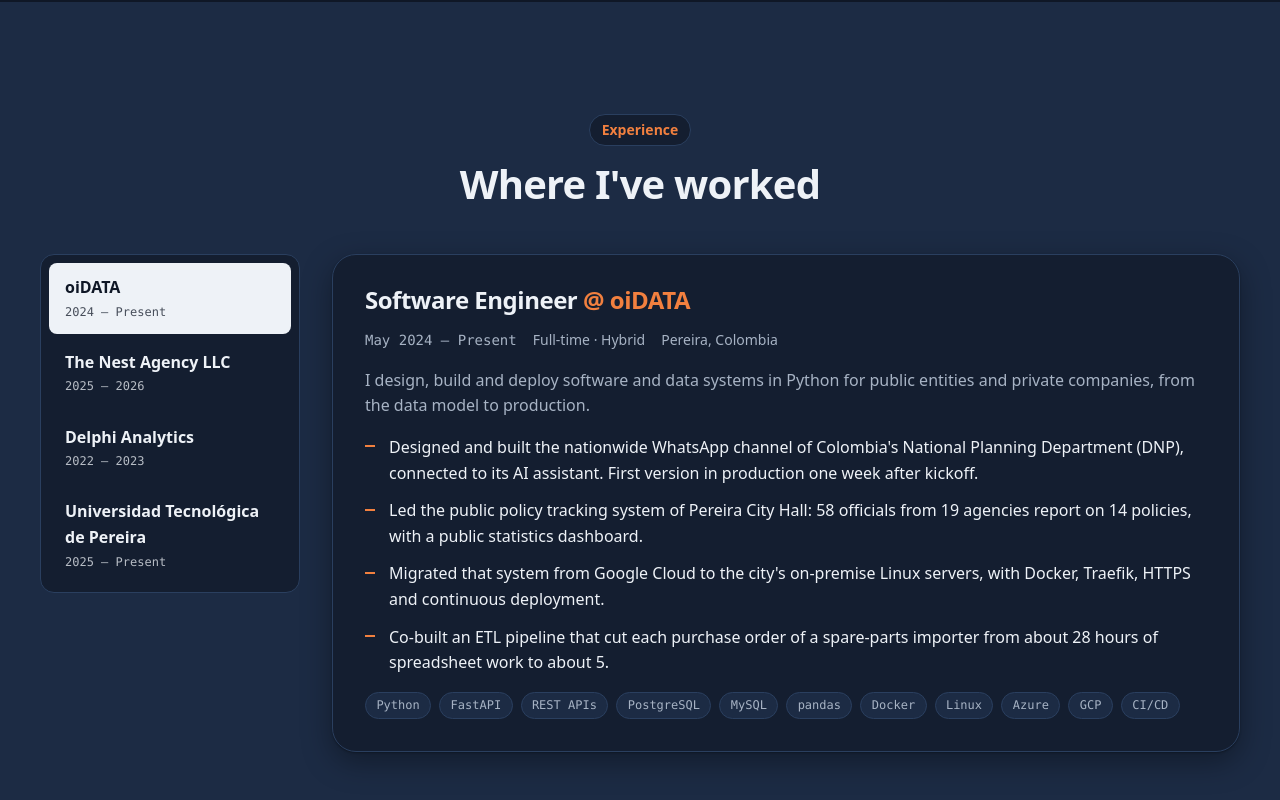
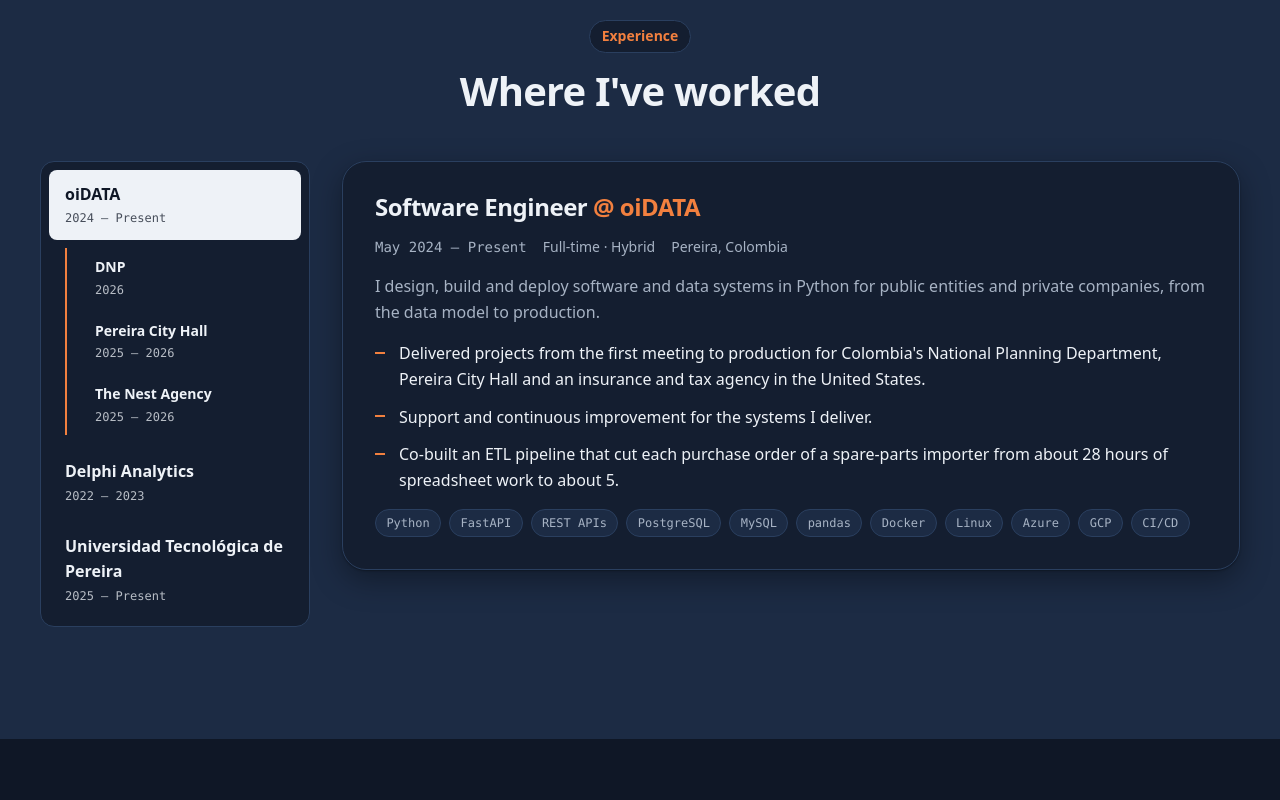
Before and after one commit to gerwintorres/gerwintorres.com, an Astro site: page / in a window 1280 px wide. Shown: the part 1726-2526 px from the top of the page. Built offline with nearby package versions, Linux system fonts and the light colour scheme; Astro itself is replaced by a stand-in of ours.

Commit message:
feat(experience): show DNP, Pereira City Hall and The Nest Agency as clients under oiDATA

```diff
--- a/src/components/sections/Experience.astro
+++ b/src/components/sections/Experience.astro
@@ -2,7 +2,7 @@
 import Chips from "../ui/Chips.astro";
 import SectionHeading from "../ui/SectionHeading.astro";
 import { experience, sections } from "../../data/content";
-import { tx, useTranslations, type Lang } from "../../i18n/ui";
+import { tx, useTranslations, type Lang, type Localized } from "../../i18n/ui";
 
 interface Props {
   lang: Lang;
@@ -17,6 +17,58 @@ const month = (ym: string): string => {
     new Date(y ?? 2000, (m ?? 1) - 1),
   );
 };
+const years = (start: string, end: string | null): string => {
+  const from = year(start);
+  const to = end ? year(end) : t("date.present");
+  return from === to ? from : `${from} – ${to}`;
+};
+
+/** One tab per company, and one per client inside a company. */
+interface Entry {
+  id: string;
+  group: string;
+  isClient: boolean;
+  tab: string;
+  title: string;
+  at: string;
+  start: string;
+  end: string | null;
+  meta: Localized[];
+  summary: Localized;
+  highlights: Localized[];
+  stack: string[];
+}
+
+const entries: Entry[] = experience.flatMap((job) => [
+  {
+    id: job.id,
+    group: job.id,
+    isClient: false,
+    tab: job.company,
+    title: tx(job.role, lang),
+    at: job.company,
+    start: job.start,
+    end: job.end,
+    meta: [job.type, job.location],
+    summary: job.summary,
+    highlights: job.highlights,
+    stack: job.stack,
+  },
+  ...(job.clients ?? []).map((client) => ({
+    id: `${job.id}-${client.id}`,
+    group: job.id,
+    isClient: true,
+    tab: tx(client.tab, lang),
+    title: tx(client.name, lang),
+    at: job.company,
+    start: client.start,
+    end: client.end,
+    meta: [client.role, client.type, client.location].filter((m): m is Localized => !!m),
+    summary: client.summary,
+    highlights: client.highlights,
+    stack: client.stack,
+  })),
+]);
 ---
 
 <section class="section alt" id="experience" aria-labelledby="experience-title">
@@ -29,49 +81,81 @@ const month = (ym: string): string => {
 
     <div class="xp reveal">
       <div class="tabs" role="tablist" aria-label={tx(sections.experience.eyebrow, lang)}>
-        {experience.map((item, i) => (
+        {experience.map((job) => {
+          const own = entries.filter((e) => e.group === job.id);
+          const [parent, ...clients] = own;
+          const open = job.id === entries[0]?.group;
+          return (
+            <div class:list={["group", { "is-open": open }]} data-group={job.id}>
+              {parent && (
                 <button
                   class="tab"
                   type="button"
                   role="tab"
-            id={`xp-tab-${i}`}
-            aria-controls={`xp-panel-${i}`}
-            aria-selected={i === 0 ? "true" : "false"}
-            tabindex={i === 0 ? 0 : -1}
+                  id={`xp-tab-${parent.id}`}
+                  aria-controls={`xp-panel-${parent.id}`}
+                  aria-selected={parent.id === entries[0]?.id ? "true" : "false"}
+                  tabindex={parent.id === entries[0]?.id ? 0 : -1}
                 >
-            <span class="tab-name">{item.company}</span>
-            <span class="tab-years mono">
-              {year(item.start)} – {item.end ? year(item.end) : t("date.present")}
-            </span>
+                  <span class="tab-name">{parent.tab}</span>
+                  <span class="tab-years mono">{years(parent.start, parent.end)}</span>
+                </button>
+              )}
+              {clients.length > 0 && (
+                <div class="subtabs" role="presentation">
+                  {clients.map((client) => (
+                    <button
+                      class="tab subtab"
+                      type="button"
+                      role="tab"
+                      id={`xp-tab-${client.id}`}
+                      aria-controls={`xp-panel-${client.id}`}
+                      aria-selected="false"
+                      tabindex="-1"
+                    >
+                      <span class="tab-name">{client.tab}</span>
+                      <span class="tab-years mono">{years(client.start, client.end)}</span>
                     </button>
                   ))}
                 </div>
+              )}
+            </div>
+          );
+        })}
+      </div>
 
-      {experience.map((item, i) => (
+      {entries.map((entry, i) => (
         <article
           class="panel"
           role="tabpanel"
-          id={`xp-panel-${i}`}
-          aria-labelledby={`xp-tab-${i}`}
+          id={`xp-panel-${entry.id}`}
+          aria-labelledby={`xp-tab-${entry.id}`}
           hidden={i !== 0}
         >
+          {entry.isClient && (
+            <p class="client-of mono">
+              {t("xp.client")} {entry.at}
+            </p>
+          )}
           <h3>
-            {tx(item.role, lang)} <span class="at">@ {item.company}</span>
+            {entry.title}
+            {!entry.isClient && <span class="at"> @ {entry.at}</span>}
           </h3>
           <p class="meta">
             <span class="mono">
-              {month(item.start)} – {item.end ? month(item.end) : t("date.present")}
+              {month(entry.start)} – {entry.end ? month(entry.end) : t("date.present")}
             </span>
-            <span>{tx(item.type, lang)}</span>
-            <span>{tx(item.location, lang)}</span>
+            {entry.meta.map((m) => (
+              <span>{tx(m, lang)}</span>
+            ))}
           </p>
-          <p class="summary">{tx(item.summary, lang)}</p>
+          <p class="summary">{tx(entry.summary, lang)}</p>
           <ul class="highlights" role="list">
-            {item.highlights.map((highlight) => (
+            {entry.highlights.map((highlight) => (
               <li>{tx(highlight, lang)}</li>
             ))}
           </ul>
-          <Chips items={item.stack} />
+          <Chips items={entry.stack} />
         </article>
       ))}
     </div>
@@ -79,36 +163,46 @@ const month = (ym: string): string => {
 </section>
 
 <script>
-  // Accessible tabs: click or arrow keys move between companies.
+  // Accessible tabs. A company's clients unfold under it while the company or one of them is selected.
   document.querySelectorAll<HTMLElement>(".xp").forEach((root) => {
     const tabs = [...root.querySelectorAll<HTMLButtonElement>("[role=tab]")];
+    const groups = [...root.querySelectorAll<HTMLElement>(".group")];
 
-    function select(index: number, focus = false): void {
-      tabs.forEach((tab, i) => {
-        const selected = i === index;
-        tab.setAttribute("aria-selected", String(selected));
-        tab.tabIndex = selected ? 0 : -1;
-        const panel = document.getElementById(tab.getAttribute("aria-controls") ?? "");
+    function visibleTabs(): HTMLButtonElement[] {
+      return tabs.filter((tab) => tab.offsetParent !== null);
+    }
+
+    function select(tab: HTMLButtonElement, focus = false): void {
+      tabs.forEach((other) => {
+        const selected = other === tab;
+        other.setAttribute("aria-selected", String(selected));
+        other.tabIndex = selected ? 0 : -1;
+        const panel = document.getElementById(other.getAttribute("aria-controls") ?? "");
         if (panel) panel.hidden = !selected;
       });
-      if (focus) tabs[index]?.focus();
+      const group = tab.closest<HTMLElement>(".group");
+      groups.forEach((g) => g.classList.toggle("is-open", g === group));
+      if (focus) tab.focus();
     }
 
-    tabs.forEach((tab, i) => {
-      tab.addEventListener("click", () => select(i));
+    tabs.forEach((tab) => {
+      tab.addEventListener("click", () => select(tab));
       tab.addEventListener("keydown", (event) => {
-        const keys: Record<string, number> = {
+        const visible = visibleTabs();
+        const i = visible.indexOf(tab);
+        const moves: Record<string, number> = {
           ArrowDown: i + 1,
           ArrowRight: i + 1,
           ArrowUp: i - 1,
           ArrowLeft: i - 1,
           Home: 0,
-          End: tabs.length - 1,
+          End: visible.length - 1,
         };
-        const next = keys[event.key];
+        const next = moves[event.key];
         if (next === undefined) return;
         event.preventDefault();
-        select((next + tabs.length) % tabs.length, true);
+        const target = visible[(next + visible.length) % visible.length];
+        if (target) select(target, true);
       });
     });
   });
@@ -117,7 +211,7 @@ const month = (ym: string): string => {
 <style>
   .xp {
     display: grid;
-    grid-template-columns: 260px 1fr;
+    grid-template-columns: 270px 1fr;
     gap: var(--space-8);
     align-items: start;
   }
@@ -131,9 +225,15 @@ const month = (ym: string): string => {
     background: var(--surface);
   }
 
+  .group {
+    display: grid;
+    gap: var(--space-1);
+  }
+
   .tab {
     display: grid;
     gap: 2px;
+    width: 100%;
     padding: var(--space-3) var(--space-4);
     border: 0;
     border-radius: var(--radius-sm);
@@ -163,6 +263,27 @@ const month = (ym: string): string => {
     opacity: 0.75;
   }
 
+  .subtabs {
+    display: none;
+    gap: var(--space-1);
+    margin: var(--space-1) 0 var(--space-2) var(--space-4);
+    padding-left: var(--space-3);
+    border-left: 2px solid var(--accent);
+  }
+
+  .group.is-open .subtabs {
+    display: grid;
+  }
+
+  .subtab {
+    padding-block: var(--space-2);
+  }
+
+  .subtab .tab-name {
+    font-size: var(--text-sm);
+    font-weight: 600;
+  }
+
   .panel {
     display: grid;
     gap: var(--space-4);
@@ -175,6 +296,13 @@ const month = (ym: string): string => {
 
   .panel[hidden] {
     display: none;
+  }
+
+  .client-of {
+    color: var(--accent-text);
+    font-size: var(--text-xs);
+    letter-spacing: 0.08em;
+    text-transform: uppercase;
   }
 
   h3 {
@@ -226,15 +354,6 @@ const month = (ym: string): string => {
       grid-template-columns: 1fr;
     }
 
-    .tabs {
-      display: flex;
-      overflow-x: auto;
-    }
-
-    .tab {
-      flex: 0 0 auto;
-    }
-
     .panel {
       padding: var(--space-6);
     }
--- a/src/data/content.ts
+++ b/src/data/content.ts
@@ -10,7 +10,23 @@ export interface LinkItem {
   href: string;
 }
 
+/** Work done for a client while employed at a company (e.g. projects delivered through oiDATA). */
+export interface ClientWork {
+  id: string;
+  tab: Localized;
+  name: Localized;
+  role?: Localized;
+  type?: Localized;
+  location?: Localized;
+  start: string;
+  end: string | null;
+  summary: Localized;
+  highlights: Localized[];
+  stack: string[];
+}
+
 export interface Experience {
+  id: string;
   company: string;
   role: Localized;
   type: Localized;
@@ -20,6 +36,7 @@ export interface Experience {
   summary: Localized;
   highlights: Localized[];
   stack: string[];
+  clients?: ClientWork[];
 }
 
 export interface Project {
@@ -176,6 +193,7 @@ export const about = {
 
 export const experience: Experience[] = [
   {
+    id: "oidata",
     company: "oiDATA",
     role: { en: "Software Engineer", es: "Ingeniero de Software" },
     type: { en: "Full-time · Hybrid", es: "Tiempo completo · Híbrido" },
@@ -188,16 +206,12 @@ export const experience: Experience[] = [
     },
     highlights: [
       {
-        en: "Designed and built the nationwide WhatsApp channel of Colombia's National Planning Department (DNP), connected to its AI assistant. First version in production one week after kickoff.",
-        es: "Diseñé y construí el canal nacional de WhatsApp del Departamento Nacional de Planeación (DNP), conectado a su asistente de IA. Primera versión en producción una semana después de arrancar.",
+        en: "Delivered projects from the first meeting to production for Colombia's National Planning Department, Pereira City Hall and an insurance and tax agency in the United States.",
+        es: "Entregué proyectos desde la primera reunión hasta producción para el Departamento Nacional de Planeación, la Alcaldía de Pereira y una agencia de seguros e impuestos en Estados Unidos.",
       },
       {
-        en: "Led the public policy tracking system of Pereira City Hall: 58 officials from 19 agencies report on 14 policies, with a public statistics dashboard.",
-        es: "Lideré el sistema de seguimiento de políticas públicas de la Alcaldía de Pereira: 58 funcionarios de 19 dependencias reportan 14 políticas, con un tablero estadístico público.",
-      },
-      {
-        en: "Migrated that system from Google Cloud to the city's on-premise Linux servers, with Docker, Traefik, HTTPS and continuous deployment.",
-        es: "Migré ese sistema de Google Cloud a los servidores Linux de la Alcaldía, con Docker, Traefik, HTTPS y despliegue continuo.",
+        en: "Support and continuous improvement for the systems I deliver.",
+        es: "Soporte y mejora continua de los sistemas que entrego.",
       },
       {
         en: "Co-built an ETL pipeline that cut each purchase order of a spare-parts importer from about 28 hours of spreadsheet work to about 5.",
@@ -217,9 +231,69 @@ export const experience: Experience[] = [
       "GCP",
       "CI/CD",
     ],
+    clients: [
+      {
+        id: "dnp",
+        tab: "DNP",
+        name: {
+          en: "National Planning Department (DNP)",
+          es: "Departamento Nacional de Planeación (DNP)",
+        },
+        start: "2026-10",
+        end: "2026-11",
+        summary: {
+          en: "A nationwide WhatsApp channel that will let anyone in Colombia consult the National Development Plan 2026–2030 through the DNP's AI assistant.",
+          es: "Un canal nacional de WhatsApp con el que cualquier persona en Colombia podrá consultar el Plan Nacional de Desarrollo 2026-2030 con el asistente de IA del DNP.",
+        },
+        highlights: [
+          {
+            en: "Designed and built the service; the first version was in production one week after kickoff.",
+            es: "Diseñé y construí el servicio; la primera versión salió a producción una semana después de arrancar.",
           },
           {
-    company: "The Nest Agency LLC",
+            en: "Signed webhooks, a message queue with one session per citizen, background workers, retries and rate limiting. Phone numbers are never stored.",
+            es: "Webhooks firmados, cola de mensajes con una sesión por ciudadano, procesos en segundo plano, reintentos y límite de envío. Nunca se guardan números de teléfono.",
+          },
+          {
+            en: "Infrastructure as code on Azure, secrets in Key Vault, alerts and 90 unit and integration tests in CI.",
+            es: "Infraestructura como código en Azure, secretos en Key Vault, alertas y 90 pruebas unitarias y de integración en CI.",
+          },
+        ],
+        stack: ["Event-driven", "REST APIs", "WhatsApp Cloud API", "Azure", "IaC", "CI/CD"],
+      },
+      {
+        id: "pereira-city-hall",
+        tab: { en: "Pereira City Hall", es: "Alcaldía de Pereira" },
+        name: {
+          en: "Pereira City Hall · Secretaría de Planeación",
+          es: "Alcaldía de Pereira · Secretaría de Planeación",
+        },
+        start: "2025-04",
+        end: "2026-11",
+        summary: {
+          en: "A public policy tracking system: a data-capture app and a public statistics dashboard that replaced an Excel process.",
+          es: "Un sistema de seguimiento de políticas públicas: un aplicativo de registro y un tablero estadístico público que reemplazaron un proceso en Excel.",
+        },
+        highlights: [
+          {
+            en: "Led the capture app and the latest version of the dashboard: 58 officials from 19 agencies report on 14 public policies.",
+            es: "Lideré el aplicativo de registro y la última versión del tablero: 58 funcionarios de 19 dependencias reportan 14 políticas públicas.",
+          },
+          {
+            en: "Validation at the point of capture and an automated check that keeps the dashboard and its reports consistent across 106 scenarios.",
+            es: "Validación desde el registro y una verificación automática que mantiene tablero e informes consistentes en 106 escenarios.",
+          },
+          {
+            en: "Migrated the system from Google Cloud to the city's on-premise Linux servers with Docker, Traefik, HTTPS and continuous deployment.",
+            es: "Migré el sistema de Google Cloud a los servidores Linux de la Alcaldía con Docker, Traefik, HTTPS y despliegue continuo.",
+          },
+        ],
+        stack: ["Python", "MySQL", "Streamlit", "pandas", "Docker", "Traefik", "Linux"],
+      },
+      {
+        id: "nest",
+        tab: "The Nest Agency",
+        name: "The Nest Agency LLC",
         role: {
           en: "Technology Solutions Development & Integration Engineer",
           es: "Ingeniero de Desarrollo e Integración de Soluciones Tecnológicas",
@@ -250,9 +324,21 @@ export const experience: Experience[] = [
             es: "Lideré una plataforma interna en Streamlit integrada con la API GraphQL de Monday.com y QuickBooks Online, y migré el correo de la empresa de GoDaddy a Microsoft 365.",
           },
         ],
-    stack: ["Python", "GraphQL", "REST APIs", "Make", "OpenAI", "Streamlit", "pandas", "Docker"],
+        stack: [
+          "Python",
+          "GraphQL",
+          "REST APIs",
+          "Make",
+          "OpenAI",
+          "Streamlit",
+          "pandas",
+          "Docker",
+        ],
+      },
+    ],
   },
   {
+    id: "delphi",
     company: "Delphi Analytics",
     role: { en: "Junior Backend Developer", es: "Desarrollador Backend Junior" },
     type: { en: "Full-time · On-site", es: "Tiempo completo · Presencial" },
@@ -280,6 +366,7 @@ export const experience: Experience[] = [
     stack: ["Python", "FastAPI", "PySide", "QML", "Whisper", "Git"],
   },
   {
+    id: "utp",
     company: "Universidad Tecnológica de Pereira",
     role: { en: "Python Instructor", es: "Docente de Python" },
     type: { en: "Contract · On-site", es: "Contrato · Presencial" },
--- a/src/i18n/ui.ts
+++ b/src/i18n/ui.ts
@@ -28,6 +28,7 @@ export const ui = {
     "hero.next": "Next",
     "hero.viewProject": "View project",
     "footer.built": "Built with Astro",
+    "xp.client": "Client project · via",
     "footer.source": "Source on GitHub",
   },
   es: {
@@ -48,6 +49,7 @@ export const ui = {
     "hero.next": "Siguiente",
     "hero.viewProject": "Ver proyecto",
     "footer.built": "Hecho con Astro",
+    "xp.client": "Proyecto para cliente · vía",
     "footer.source": "Código en GitHub",
   },
 } as const satisfies Record<Lang, Record<string, string>>;
```
Lines whose indentation alone changed are shown as unchanged.
